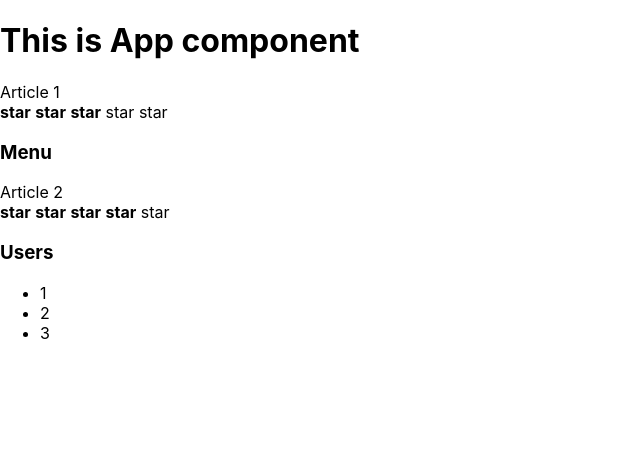
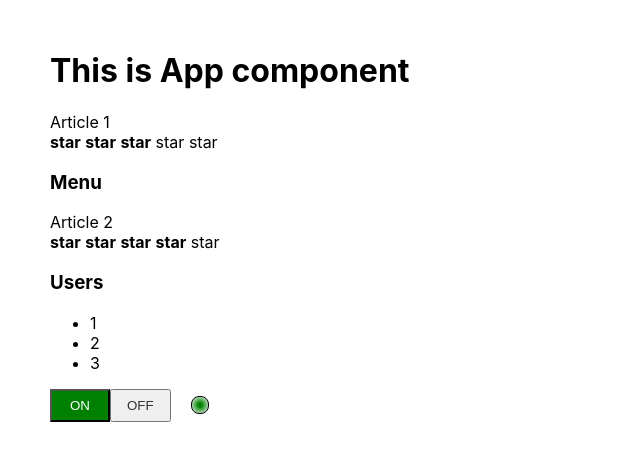
Before and after one commit to filatow/kabzda, a React (Create React App) app: page / in a window 1280 px wide. Shown: the top 460 px of the page, without its empty margins (0-640 px from the left). Built offline with nearby package versions, Linux system fonts and the light colour scheme.

Commit message:
Add code according to video 5 + task

```diff
--- a/src/App.css
+++ b/src/App.css
@@ -1,5 +1,5 @@
 .App {
-  text-align: center;
+  padding: 30px 50px;
 }
 
 .App-logo {
--- a/src/App.tsx
+++ b/src/App.tsx
@@ -2,6 +2,7 @@ import React from 'react';
 import './App.css';
 import Rating from "./components/Raiting/Rating";
 import Accordion from "./components/Accordion/Accordion";
+import {OnOff} from './components/OnOff/OnOff';
 
 type PageTitlePropsType = {
     title: string
@@ -9,7 +10,7 @@ type PageTitlePropsType = {
 
 function App() {
     return (
-        <div>
+        <div className={'App'}>
             <PageTitle title={"This is App component"}/>
             Article 1
             <Rating value={3}/>
@@ -17,6 +18,7 @@ function App() {
             Article 2
             <Rating value={4}/>
             <Accordion titleValue={"Users"} collapsed={false}/>
+            <OnOff isSwitchedOn={true} />
         </div>
     );
 }
--- a/src/components/Accordion/Accordion.tsx
+++ b/src/components/Accordion/Accordion.tsx
@@ -1,4 +1,4 @@
-import React from "react";
+import React from 'react';
 
 type AccordionPropsType = {
     titleValue: string
@@ -10,15 +10,10 @@ type AccordionTitlePropsType = {
 }
 
 function Accordion(props: AccordionPropsType) {
-    if (props.collapsed) return (
-        <div>
-            <AccordionTitle title={props.titleValue}/>
-        </div>
-    );
     return (
         <div>
             <AccordionTitle title={props.titleValue}/>
-            <AccordionBody/>
+            {!props.collapsed && <AccordionBody/>}
         </div>
     );
 }
--- /dev/null
+++ b/src/components/OnOff/OnOff.css
@@ -0,0 +1,35 @@
+.switcher {
+    display: flex;
+    align-items: center;
+}
+
+.switcher__button {
+    min-width: 60px;
+    padding: 7px 15px;
+    color: #333333;
+    text-align: center;
+    cursor: pointer;
+}
+
+.switcher__onButton_active {
+    background-color: green;
+    color: #ffffff;
+}
+
+.switcher__offButton_active {
+    background-color: crimson;
+    color: #ffffff;
+}
+
+.switcher__indicator {
+    margin-left: 20px;
+    width: 16px;
+    height: 16px;
+    background: radial-gradient(ellipse at center, crimson 15%, #ffffff 100%);
+    border-radius: 8px;
+    border: 1px solid black;
+}
+
+.switcher__indicator_isOn {
+    background: radial-gradient(ellipse at center, green 15%, #ffffff 100%);
+}
--- /dev/null
+++ b/src/components/OnOff/OnOff.tsx
@@ -0,0 +1,22 @@
+import React, {useState} from 'react';
+import './OnOff.css'
+
+type OnOffPropsType = {
+    isSwitchedOn: boolean
+}
+
+export const OnOff = (props: OnOffPropsType) => {
+    const [isSwitchedOn, setIsSwitchedOn] = useState<boolean>(props.isSwitchedOn);
+
+    const onButtonClassName = `switcher__button switcher__onButton ${isSwitchedOn && 'switcher__onButton_active'}`;
+    const offButtonClassName = `switcher__button switcher__offButton ${!isSwitchedOn && 'switcher__offButton_active'}`;
+    const indicatorClassName = `switcher__indicator ${isSwitchedOn && 'switcher__indicator_isOn'}`;
+
+    return (
+        <div className={'switcher'}>
+            <button onClick={() => setIsSwitchedOn(true)} className={onButtonClassName}>ON</button>
+            <button onClick={() => setIsSwitchedOn(false)} className={offButtonClassName}>OFF</button>
+            <span className={indicatorClassName}></span>
+        </div>
+    );
+};
--- a/src/components/Raiting/Rating.tsx
+++ b/src/components/Raiting/Rating.tsx
@@ -9,68 +9,15 @@ type StarPropsType = {
 }
 
 function Rating(props: RatingPropsType) {
-    if (props.value === 1) {
-        return (
-            <div>
-                <Star selected={true}/>
-                <Star selected={false}/>
-                <Star selected={false}/>
-                <Star selected={false}/>
-                <Star selected={false}/>
-            </div>
-        );
-    } else if (props.value === 2) {
-        return (
-            <div>
-                <Star selected={true}/>
-                <Star selected={true}/>
-                <Star selected={false}/>
-                <Star selected={false}/>
-                <Star selected={false}/>
-            </div>
-        );
-    } else if (props.value === 3) {
-        return (
-            <div>
-                <Star selected={true}/>
-                <Star selected={true}/>
-                <Star selected={true}/>
-                <Star selected={false}/>
-                <Star selected={false}/>
-            </div>
-        );
-    } else if (props.value === 4) {
-        return (
-            <div>
-                <Star selected={true}/>
-                <Star selected={true}/>
-                <Star selected={true}/>
-                <Star selected={true}/>
-                <Star selected={false}/>
-            </div>
-        );
-    } else if (props.value === 5) {
-        return (
-            <div>
-                <Star selected={true}/>
-                <Star selected={true}/>
-                <Star selected={true}/>
-                <Star selected={true}/>
-                <Star selected={true}/>
-            </div>
-        );
-    }
-
     return (
         <div>
-            <Star selected={false}/>
-            <Star selected={false}/>
-            <Star selected={false}/>
-            <Star selected={false}/>
-            <Star selected={false}/>
+            <Star selected={props.value > 0}/>
+            <Star selected={props.value > 1}/>
+            <Star selected={props.value > 2}/>
+            <Star selected={props.value > 3}/>
+            <Star selected={props.value > 4}/>
         </div>
     );
-
 }
 
 function Star(props: StarPropsType) {
```
